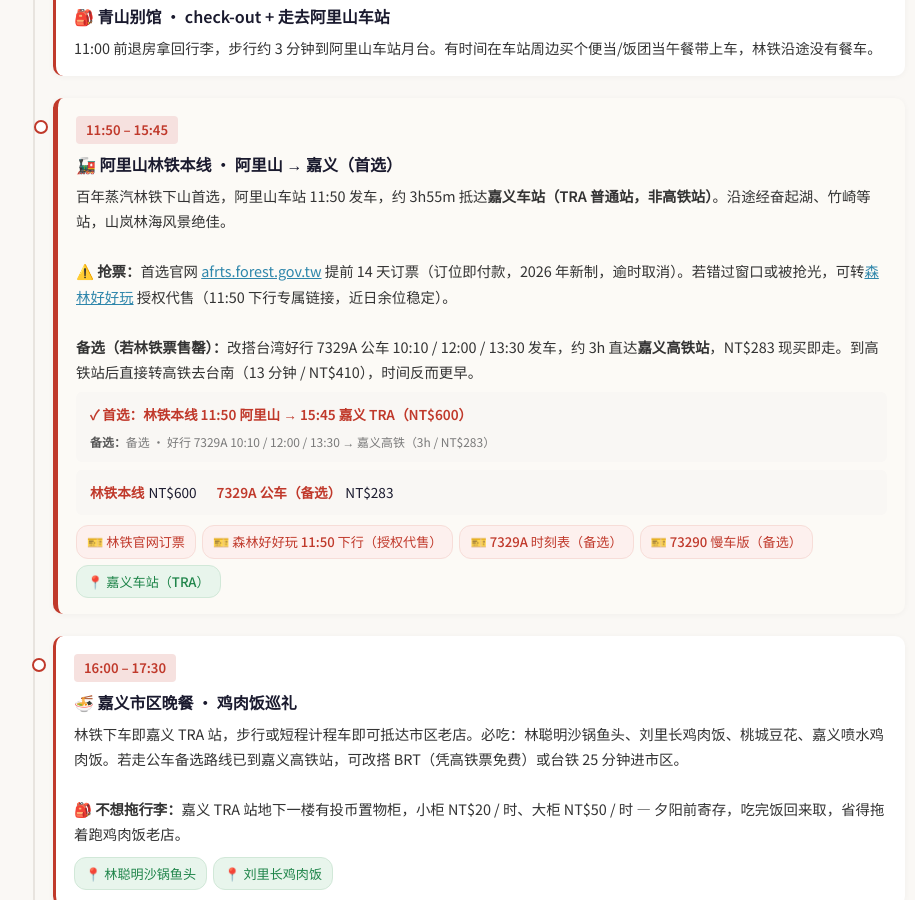
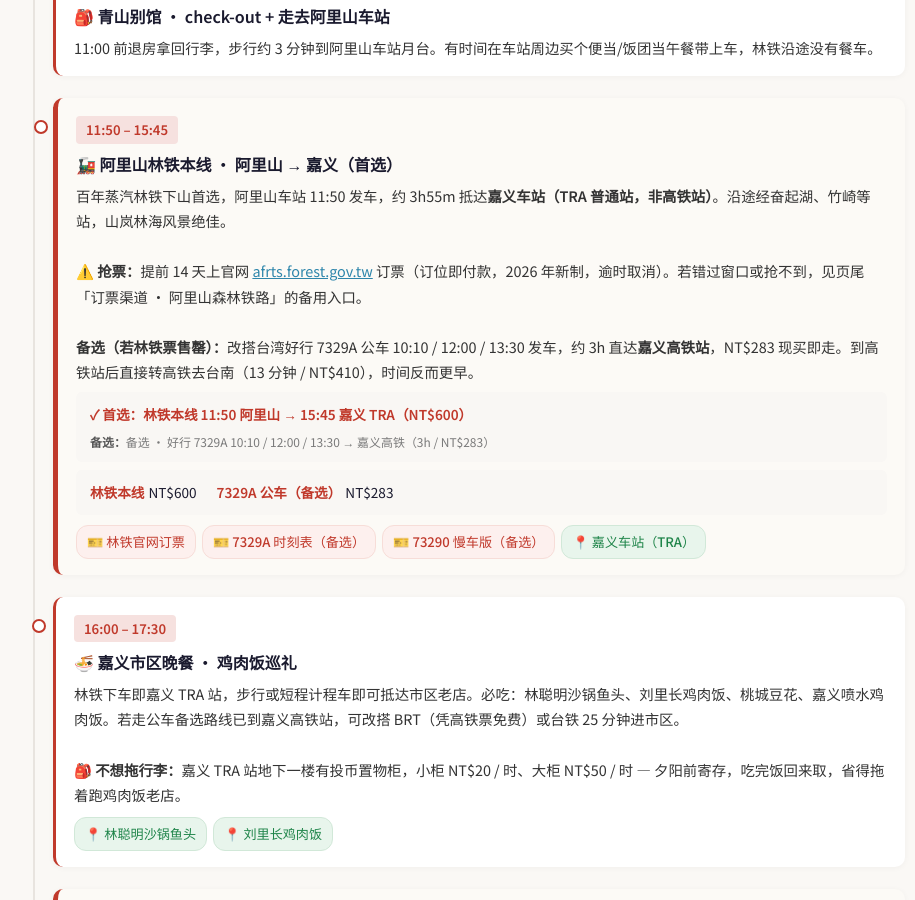
Before and after one commit to SibeiC/SibeiC.github.io, a Jekyll site: the page built from _trips/taiwan-2026.md, in a window 1280 px wide and 900 px high, scrolled down 13356 px. Shown: the whole window, without its empty margins (175-1090 px from the left). Built offline with Jekyll 4.4.1, drawn with Linux system fonts in a browser that asks for light colours; some of the changed text lies outside the part shown.

Commit message:
Day 6 林铁: 弱化代售链接曝光 + 修正 Copilot 标记
- 内联 <a href=afrts.forest.gov.tw> 两处: 补全到订票页
  (/OT01_1.aspx) 并加 rel=\"noopener\" 防 tabnabbing
- Day 6 林铁 item: 移除 森林好好玩 chip + 抢票 detail 中
  的内联代售链接, 改为指向页尾订票渠道区
- booking_channels: 备用入口标签改为 \"11:50 下行备用\" 并
  去掉 \"余位更稳\" note, 保留链接但不突出

```diff
--- a/_trips/taiwan-2026.md
+++ b/_trips/taiwan-2026.md
@@ -578,7 +578,7 @@ days:
         detail: |
           百年蒸汽林铁下山首选，阿里山车站 11:50 发车，约 3h55m 抵达<strong>嘉义车站（TRA 普通站，非高铁站）</strong>。沿途经奋起湖、竹崎等站，山岚林海风景绝佳。
           <br><br>
-          <strong>⚠️ 抢票：</strong>首选官网 <a href="https://afrts.forest.gov.tw" target="_blank">afrts.forest.gov.tw</a> 提前 14 天订票（订位即付款，2026 年新制，逾时取消）。若错过窗口或被抢光，可转<a href="https://forestpass.welcometw.com/tour/y1ZP" target="_blank">森林好好玩</a> 授权代售（11:50 下行专属链接，近日余位稳定）。
+          <strong>⚠️ 抢票：</strong>提前 14 天上官网 <a href="https://afrts.forest.gov.tw/OT01_1.aspx" target="_blank" rel="noopener">afrts.forest.gov.tw</a> 订票（订位即付款，2026 年新制，逾时取消）。若错过窗口或抢不到，见页尾「订票渠道 · 阿里山森林铁路」的备用入口。
           <br><br>
           <strong>备选（若林铁票售罄）：</strong>改搭台湾好行 7329A 公车 10:10 / 12:00 / 13:30 发车，约 3h 直达<strong>嘉义高铁站</strong>，NT$283 现买即走。到高铁站后直接转高铁去台南（13 分钟 / NT$410），时间反而更早。
         transit_route:
@@ -589,7 +589,6 @@ days:
           - { tag: 7329A 公车（备选）, value: "NT$283" }
         links:
           - { type: ticket, label: 林铁官网订票, url: *url_afrts }
-          - { type: ticket, label: 森林好好玩 11:50 下行（授权代售）, url: *url_afrts_1150_down }
           - { type: ticket, label: 7329A 时刻表（备选）, url: *url_bus_7329a }
           - { type: ticket, label: 73290 慢车版（备选）, url: "https://www.taiwanbus.tw/eBUSPage/Query/QueryResult.aspx?rno=73290&rn=1775222496370&lan=C" }
           - { type: map, label: 嘉义车站（TRA）, query: Chiayi TRA Station }
@@ -624,7 +623,7 @@ days:
         links:
           - { type: map, label: 酒店位置, query: Grand Banyan Hotel Tainan }
     note: |
-      <strong>💡 Day 6 林铁优先：</strong>首选搭阿里山森林铁路本线下山（NT$600，3h55m，百年路线），<strong>务必出发前 14 天</strong>上官网 <a href="https://afrts.forest.gov.tw" target="_blank">afrts.forest.gov.tw</a> 抢票（订位即付款，2026 年新制，逾时取消）。若林铁票售罄，退而求其次搭台湾好行 7329A 公车（现买即走，NT$283，直达嘉义高铁站，到站反而更早）。林铁终点是嘉义 TRA 站，后续台铁去台南即可；公车到的是嘉义高铁站，接高铁去台南更顺。
+      <strong>💡 Day 6 林铁优先：</strong>首选搭阿里山森林铁路本线下山（NT$600，3h55m，百年路线），<strong>务必出发前 14 天</strong>上官网 <a href="https://afrts.forest.gov.tw/OT01_1.aspx" target="_blank" rel="noopener">afrts.forest.gov.tw</a> 抢票（订位即付款，2026 年新制，逾时取消）。若林铁票售罄，退而求其次搭台湾好行 7329A 公车（现买即走，NT$283，直达嘉义高铁站，到站反而更早）。林铁终点是嘉义 TRA 站，后续台铁去台南即可；公车到的是嘉义高铁站，接高铁去台南更顺。
     stay:
       hotel: 禧榕轩大饭店 Grand Banyan Hotel
       label: 第 1 晚 / 共 2 晚
@@ -851,8 +850,8 @@ booking_channels:
   - name: 阿里山森林铁路
     links:
       - { label: afrts.forest.gov.tw（官方）, url: *url_afrts }
-      - { label: 森林好好玩 11:50 下行（授权代售）, url: *url_afrts_1150_down }
-    note: 官方提前 14 天早上开放订票，订位即付款；森林好好玩为林保署授权代售，余位有时比官方更稳定
+      - { label: 11:50 下行备用, url: *url_afrts_1150_down }
+    note: 官方提前 14 天早上开放订票，订位即付款
   - name: 九族文化村 + 日月潭缆车
     links:
       - { label: 中台湾好玩卡, url: *url_funcard_nine_combo }
```
